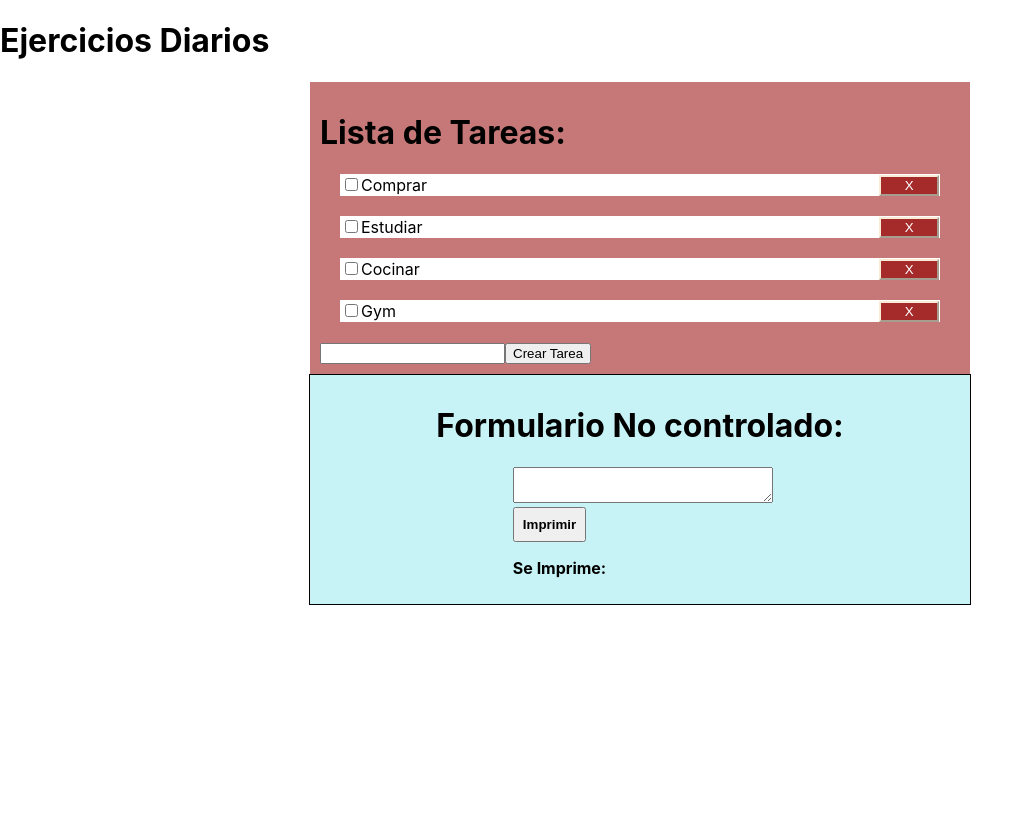
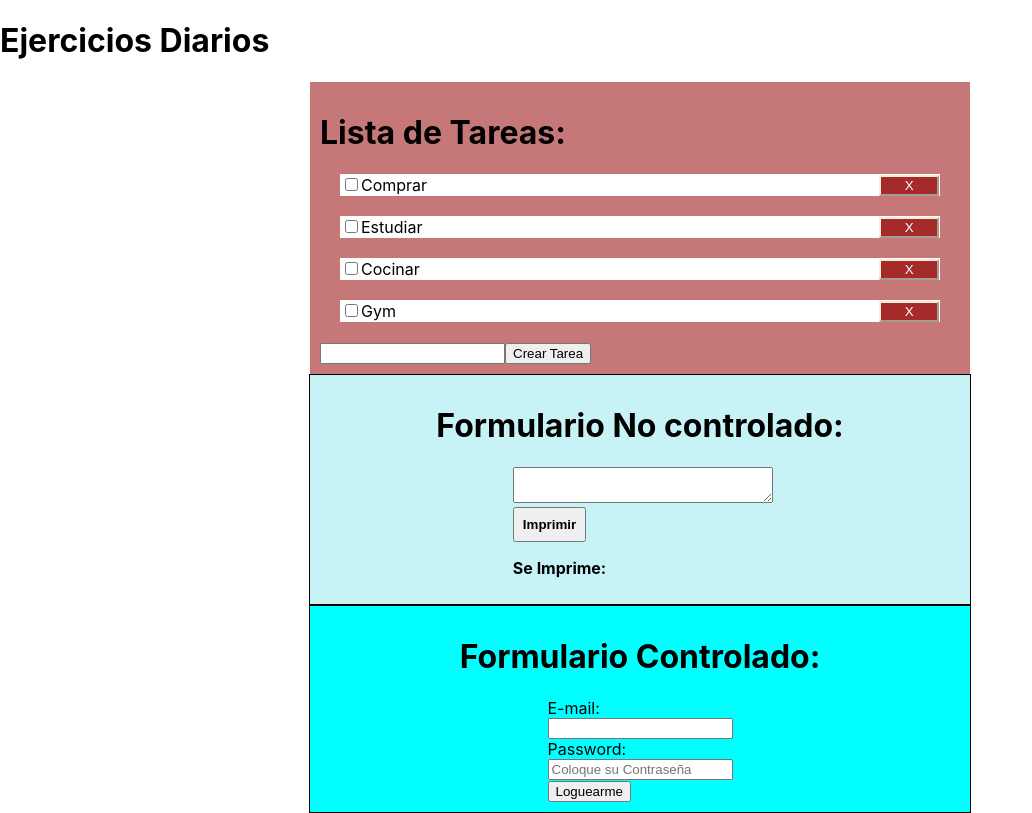
Before and after one commit to RodriguezLorena/Practicas-diarias, a React (Create React App) app: page / in a window 1280 px wide. Shown: the whole page, without its empty margins (0-1032 px from the left). Built offline with nearby package versions, Linux system fonts and the light colour scheme.

Commit message:
probando form controlado

```diff
--- a/src/App.js
+++ b/src/App.js
@@ -1,4 +1,5 @@
 import React from 'react'
+import FormControlado from './Components/FormControlado/FormControlado'
 import FormNoControl from './Components/FormNoControl/FormNoControl'
 import ListaDeTareas from './Components/ListaDeTareas/ListaDeTareas'
 import Titulo from './Components/Titulo'
@@ -9,6 +10,7 @@ const App = () => {
       <Titulo/>
       <ListaDeTareas/>
       <FormNoControl/>
+      <FormControlado/>
     </div>
   )
 }
--- /dev/null
+++ b/src/Components/FormControlado/FormControlado.js
@@ -0,0 +1,68 @@
+import React from "react";
+import { useState } from "react";
+import style from "./FormControlado.module.css"
+
+
+
+const FormControlado = () => {
+    const [email, setEmail] = useState("")
+    const [password, setPassword] = useState("")
+
+    const handleSubmit =(e)=>{
+        e.preventDefault();
+
+        const email = e.target.email.value;
+        const password = e.target.password.value;
+
+        loguearme(email, password);
+    }
+
+    const loguearme = (email, password)=>{
+        if(email === "pruebaslorena@pruabas.com" && password === "12345"){
+            alert("Login Correcto")
+        }else{
+            alert("Login incorrercto")
+        }
+    }
+
+    const handleChange= (e)=>{
+        setEmail(e.target.value)
+    }
+    const handleChangePass= (e)=>{
+        setPassword(e.target.value)
+    }
+
+
+  return (
+    <div className={style.content}>
+      <h1>Formulario Controlado:</h1>
+      <form onSubmit={handleSubmit} className={style.tagFrom}>
+        <label>E-mail:</label>
+        <input
+          type="text"
+          name="email"
+          autoComplete="off"
+          value={email}
+          onChange={handleChange}
+
+        />
+        <label>Password:</label>
+        <input
+          type="password"
+          name="password"
+          placeholder="Coloque su Contraseña"
+          value={password}
+          onChange={handleChangePass}
+
+        />
+        <button>
+          Loguearme
+        </button>
+
+
+      </form>
+    </div>
+  );
+};
+
+export default FormControlado;
--- /dev/null
+++ b/src/Components/FormControlado/FormControlado.module.css
@@ -0,0 +1,14 @@
+.content{
+    background-color: aqua;
+    display: flex;
+    flex-direction: column;
+    align-items: center;
+    justify-content: center;
+    border: solid black 1px;
+    margin: auto;
+    width: 50%;
+    padding: 10px;
+}
+.tagFrom input{
+    display: block;
+}
```
